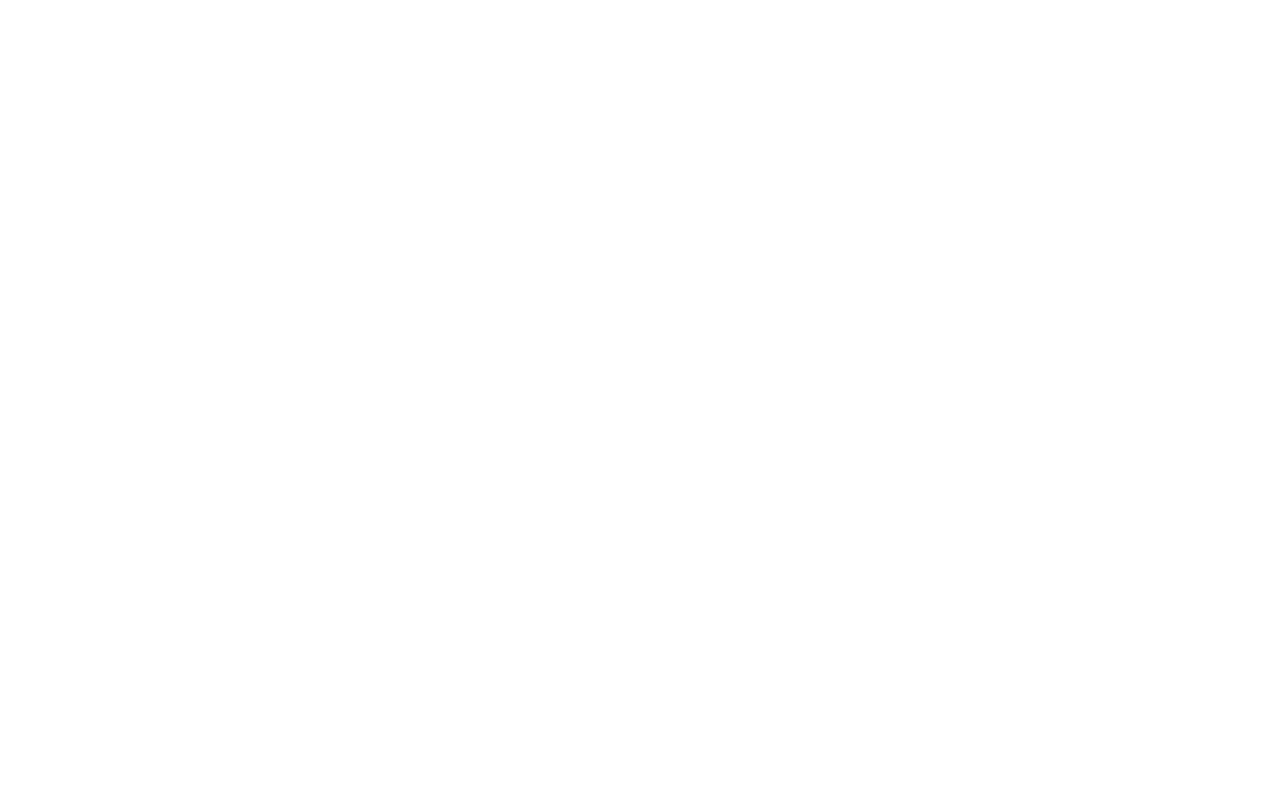
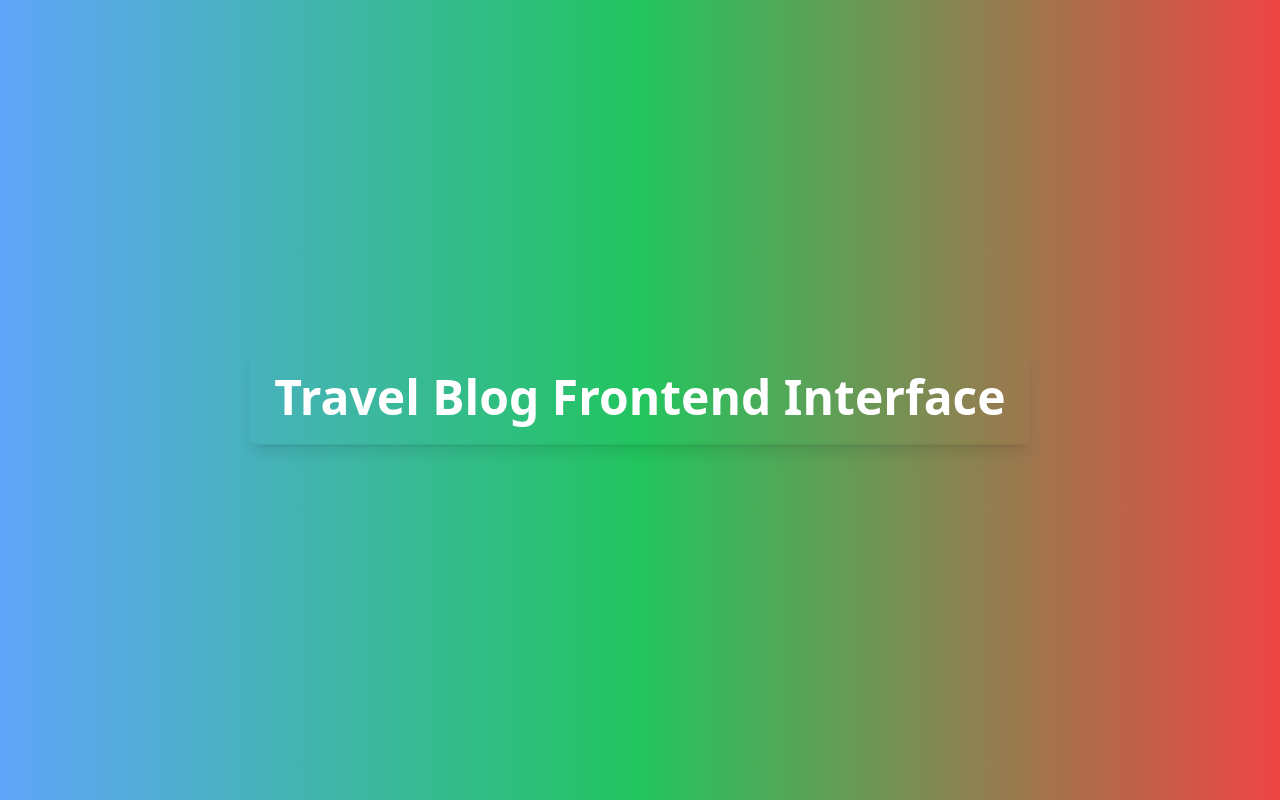
Before and after one commit to WBS-Bootcamp-Repos/gitlost-frontend, a React (Vite) app: page / in a window 1280 px wide. Built offline with nearby package versions, Linux system fonts and the light colour scheme.

Commit message:
Adding files to dev branch

```diff
--- a/src/App.jsx
+++ b/src/App.jsx
@@ -1,11 +1,13 @@
-import React from 'react'
+import React from 'react';
 
 const App = () => {
   return (
-    <div>
-      <h1 className="text-7xl font-bold text-white">Travel Blog Frontend Interface</h1>
+    <div className="flex items-center justify-center h-screen bg-gradient-to-r from-blue-400 via-green-500 to-red-500">
+      <h1 className="text-5xl font-bold text-white animate-bounce shadow-lg p-6 rounded-lg">
+        Travel Blog Frontend Interface
+      </h1>
     </div>
-  )
-}
+  );
+};
 
-export default App
+export default App;
```
